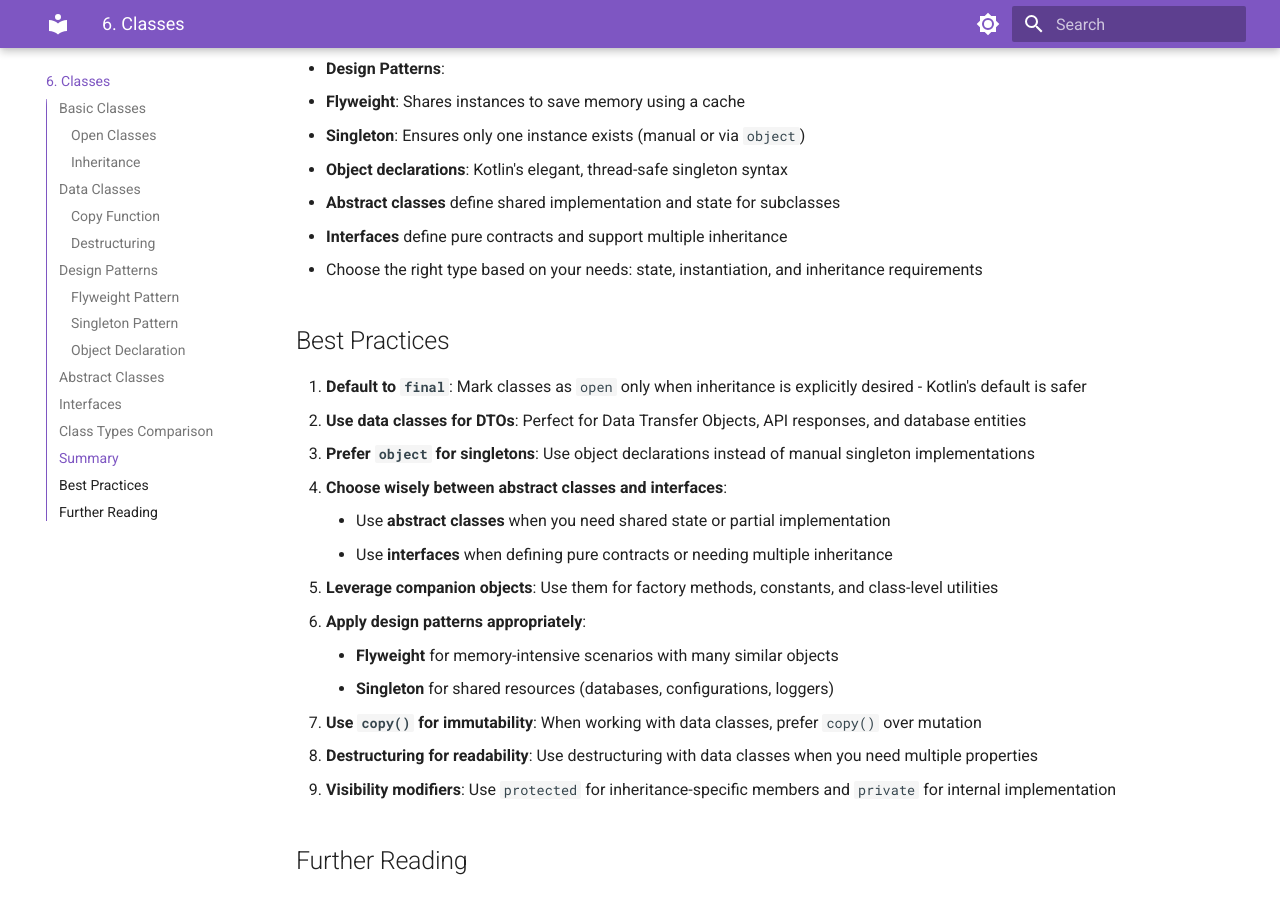
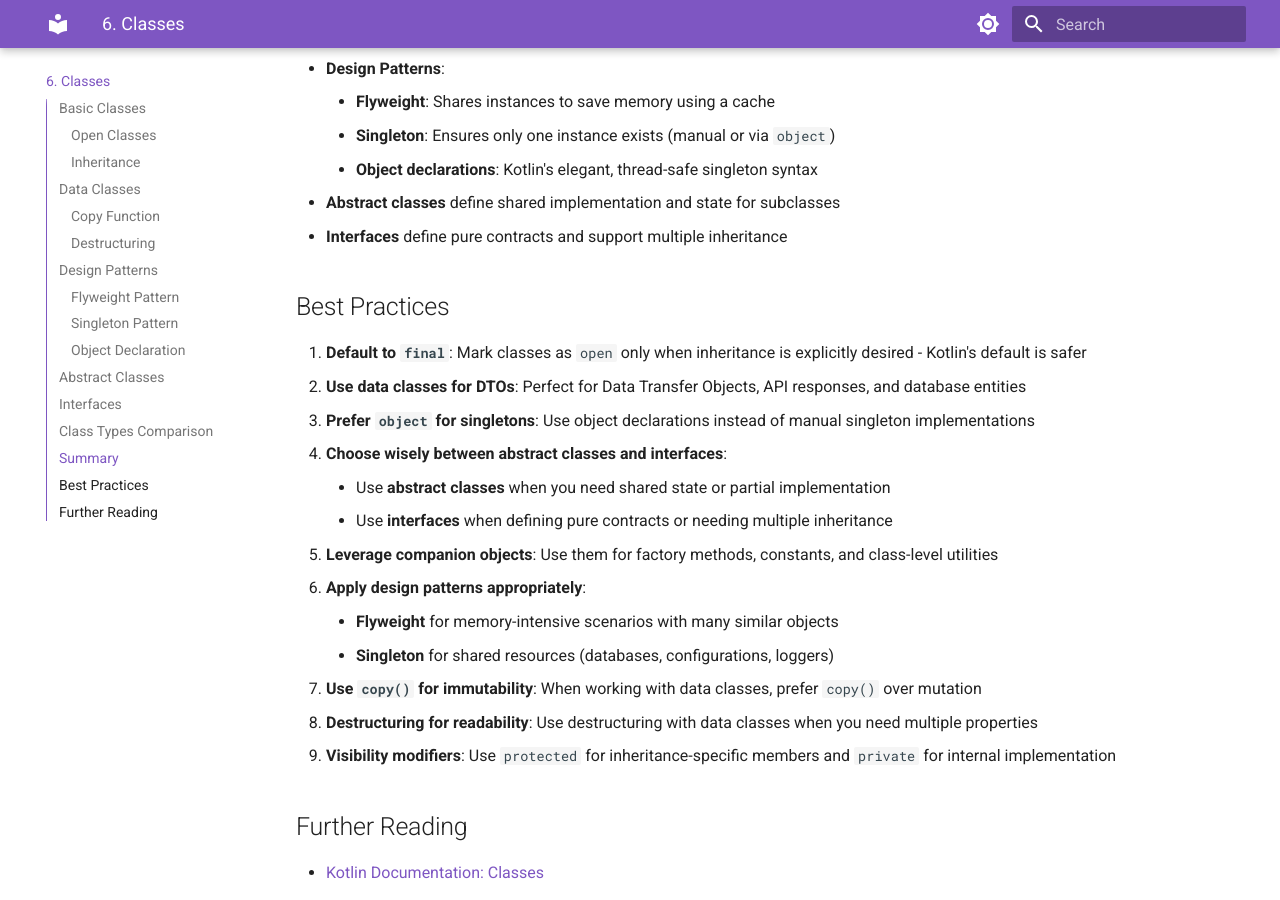
Before and after one commit to kirschkakao/KotlinIntroduction, an MkDocs documentation site: the page built from docs/06_classes.md, in a window 1280 px wide and 900 px high, scrolled down 7830 px. Built offline with MkDocs 1.6.1 and Material for MkDocs 9.7.7, drawn with Linux system fonts in a browser that asks for light colours.

Commit message:
fix some list indentation bugs

```diff
--- a/docs/06_classes.md
+++ b/docs/06_classes.md
@@ -442,12 +442,11 @@ class Button : Clickable, Focusable {
 - **Copy function** enables immutable data manipulation of data class instances
 - **Companion objects** provide class-level (static-like) members
 - **Design Patterns**:
-  - **Flyweight**: Shares instances to save memory using a cache
-  - **Singleton**: Ensures only one instance exists (manual or via `object`)
-  - **Object declarations**: Kotlin's elegant, thread-safe singleton syntax
+    - **Flyweight**: Shares instances to save memory using a cache
+    - **Singleton**: Ensures only one instance exists (manual or via `object`)
+    - **Object declarations**: Kotlin's elegant, thread-safe singleton syntax
 - **Abstract classes** define shared implementation and state for subclasses
 - **Interfaces** define pure contracts and support multiple inheritance
-- Choose the right type based on your needs: state, instantiation, and inheritance requirements
 
 ## Best Practices
 
@@ -457,12 +456,10 @@ class Button : Clickable, Focusable {
 4. **Choose wisely between abstract classes and interfaces**:
     - Use **abstract classes** when you need shared state or partial implementation
     - Use **interfaces** when defining pure contracts or needing multiple inheritance
-
 5. **Leverage companion objects**: Use them for factory methods, constants, and class-level utilities
 6. **Apply design patterns appropriately**:
     - **Flyweight** for memory-intensive scenarios with many similar objects
     - **Singleton** for shared resources (databases, configurations, loggers)
-
 7. **Use `copy()` for immutability**: When working with data classes, prefer `copy()` over mutation
 8. **Destructuring for readability**: Use destructuring with data classes when you need multiple properties
 9. **Visibility modifiers**: Use `protected` for inheritance-specific members and `private` for internal implementation
```
Also changed, not shown: docs/04_null_safety_and_scope_functions.md (+5 -5 lines), docs/05_functional_patterns.md (+1 -1 lines).
